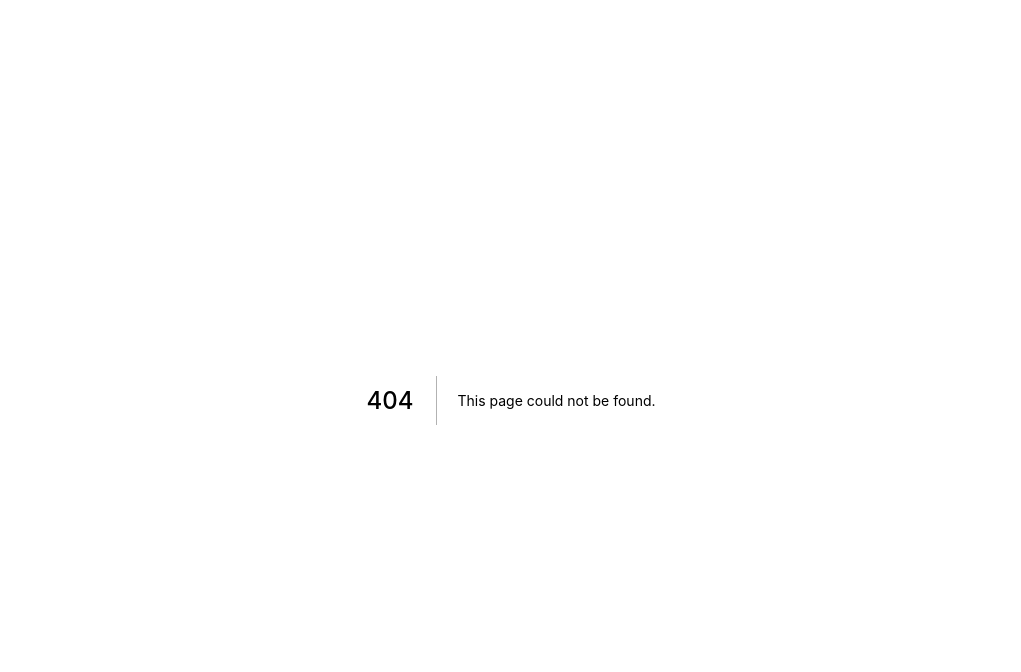
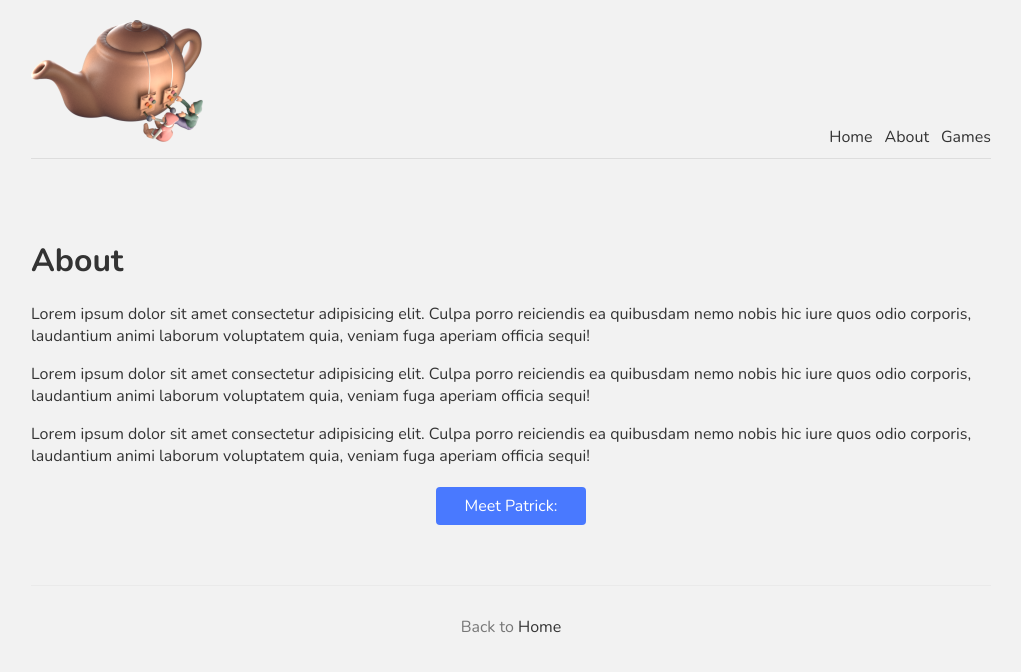
Before and after one commit to Twinhance/Twinhance.com, a Next.js app: page /about in a window 1280 px wide. Before the commit this address had no page. Shown: the top 672 px of the page, without its empty margins (129-1150 px from the left). Built offline with nearby package versions, Linux system fonts and the light colour scheme.

Commit message:
Added logo and Patrick page

```diff
--- a/comps/Footer.js
+++ b/comps/Footer.js
@@ -1,7 +1,9 @@
+import Link from 'next/link'
+
 const Footer = () => {
   return (
     <footer>
-      Copyright 2021 Ninja List
+      Back to <Link href="/"><a>Home</a></Link>
     </footer>
   );
 }
--- a/comps/Navbar.js
+++ b/comps/Navbar.js
@@ -5,7 +5,7 @@ const Navbar = () => {
   return (
     <nav>
       <div className="logo">
-        <Image src="/vercel.svg" alt="site logo" width={128} height={77} />
+        <Image src="/Logo172x122.png" alt="site logo" width={172} height={122} />
       </div>
       <Link href="/"><a>Home</a></Link>
       <Link href="/about"><a>About</a></Link>
--- /dev/null
+++ b/pages/about.js
@@ -0,0 +1,31 @@
+
+import Head from 'next/head'
+import Layout from '../comps/Layout'
+import Link from 'next/link'
+
+const About = () => {
+  return (
+    <>
+    <Layout>
+    <Head>
+        <title>Ninja List | About</title>
+        <meta name="keywords" content="ninjas"/>
+      </Head>
+      <div>
+        <h1>About</h1>
+        <p>Lorem ipsum dolor sit amet consectetur adipisicing elit. Culpa porro reiciendis ea quibusdam nemo nobis hic iure quos odio corporis, laudantium animi laborum voluptatem quia, veniam fuga aperiam officia sequi!</p>
+        <p>Lorem ipsum dolor sit amet consectetur adipisicing elit. Culpa porro reiciendis ea quibusdam nemo nobis hic iure quos odio corporis, laudantium animi laborum voluptatem quia, veniam fuga aperiam officia sequi!</p>
+        <p>Lorem ipsum dolor sit amet consectetur adipisicing elit. Culpa porro reiciendis ea quibusdam nemo nobis hic iure quos odio corporis, laudantium animi laborum voluptatem quia, veniam fuga aperiam officia sequi!</p>
+      </div>
+
+        <Link href="/patrick">
+            <a className="btn">
+                Meet Patrick:
+            </a>
+        </Link>
+    </Layout>
+    </>
+  );
+}
+
+export default About;
--- a/pages/index.js
+++ b/pages/index.js
@@ -15,9 +15,6 @@ export default function Home() {
         <h1 className={styles.title}>Homepage</h1>
         <p className={styles.text}>Lorem ipsum dolor sit amet consectetur adipisicing elit. Minus animi impedit suscipit architecto, odio inventore nostrum non neque dicta. Quam magni accusantium culpa distinctio tempore iure accusamus, dolorem nobis odit.</p>
         <p className={styles.text}>Lorem ipsum dolor sit amet consectetur adipisicing elit. Minus animi impedit suscipit architecto, odio inventore nostrum non neque dicta. Quam magni accusantium culpa distinctio tempore iure accusamus, dolorem nobis odit.</p>
-        <Link href="/ninjas/">
-          <a className={styles.btn}>See Ninja Listing</a>
-        </Link>
       </div>
     </Layout>
     </>
--- a/styles/globals.css
+++ b/styles/globals.css
@@ -42,3 +42,25 @@ footer {
   color: #4979ff;
   text-decoration: underline;
 }
+
+.btn {
+  display: block;
+  width: 150px;
+  padding: 8px 0;
+  margin: 20px auto;
+  background: #4979ff;
+  border-radius: 4px;
+  color: white;
+  text-align: center;
+}
+
+.wallpaper{
+  background-image: url('../public/vercel.svg');
+
+  background-color: #cccccc;
+  height: 100vh;
+  background-position: center;
+  background-repeat: no-repeat;
+  background-size:contain;
+  position: relative;
+}
```
Also changed, not shown: pages/patrick.js (added, +24 -0 lines), public/Logo172x122.png (added).
